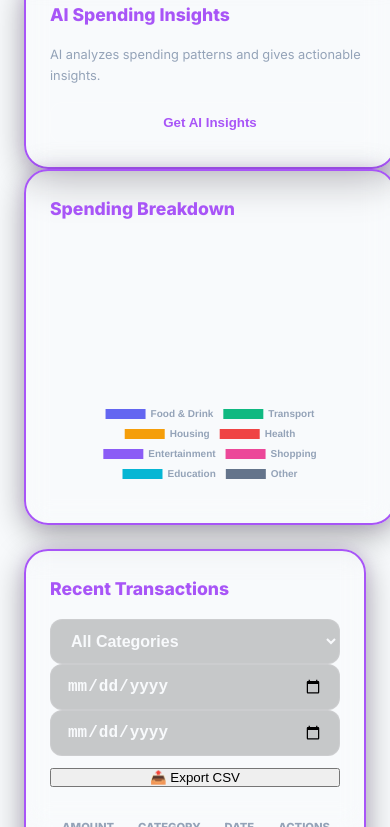
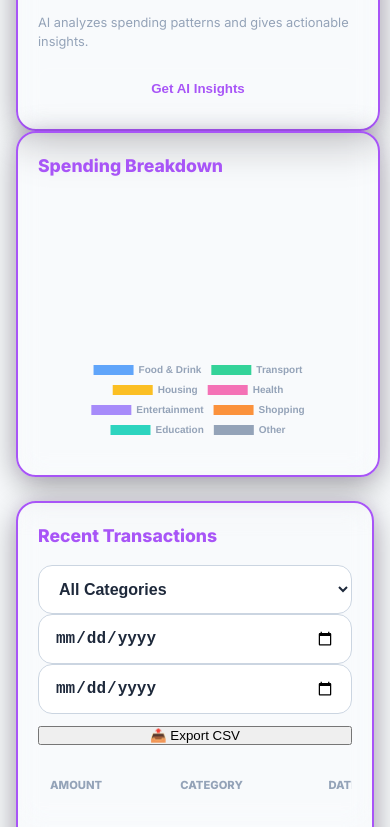
Before and after one commit to vartikajadon/ExpenseTracker-, a website: page index.html in a window 390 px wide. Shown: the part 1173-2000 px from the top of the page. Drawn offline with nearby package versions, Linux system fonts and the light colour scheme.

Commit message:
Implement Responsive UI Overhaul: Modular grid, mobile bottom-sheets, fluid typography, and professional polish

```diff
--- a/index.html
+++ b/index.html
@@ -156,7 +156,7 @@
                 <button id="download-csv" class="export-btn">📤 Export CSV</button>
             </div>
 
-            <div id="expense-list-container">
+            <div id="expense-list-container" style="overflow-x: auto; -webkit-overflow-scrolling: touch;">
                 <table id="expense-table" class="transaction-table">
                     <thead>
                         <tr>
@@ -168,9 +168,9 @@
                     </thead>
                     <tbody id="expense-list"></tbody>
                 </table>
-                <div id="empty-state" class="hidden">
-                    <p class="placeholder-text">No transactions found.</p>
-                </div>
+            </div>
+            <div id="empty-state" class="hidden">
+                <p class="placeholder-text" style="text-align: center; padding: 40px; color: var(--text-muted);">No transactions found.</p>
             </div>
         </section>
 
--- a/script.js
+++ b/script.js
@@ -50,8 +50,8 @@ document.addEventListener('DOMContentLoaded', () => {
     // --- Configuration ---
     const categories = ["Food & Drink", "Transport", "Housing", "Health", "Entertainment", "Shopping", "Education", "Other"];
     const categoryColors = [
-        '#6366f1', '#10b981', '#f59e0b', '#ef4444',
-        '#8b5cf6', '#ec4899', '#06b6d4', '#64748b'
+        '#60A5FA', '#34D399', '#FBBF24', '#F472B6',
+        '#A78BFA', '#fb923c', '#2dd4bf', '#94a3b8'
     ];
 
     const init = () => {
--- a/style.css
+++ b/style.css
@@ -11,14 +11,14 @@
                fixed radial-gradient(at 50% 0%, hsla(225,39%,30%,1) 0, transparent 50%),
                fixed radial-gradient(at 100% 0%, hsla(339,49%,30%,1) 0, transparent 50%);
 
-    --glass-bg: rgba(255, 255, 255, 0.05); /* Light glass */
+    --glass-bg: rgba(255, 255, 255, 0.05);
     --glass-border: rgba(255, 255, 255, 0.1);
     --glass-shadow: 0 8px 32px 0 rgba(0, 0, 0, 0.37);
 
     --text-main: #f8fafc;
     --text-muted: #94a3b8;
     --accent-color: #a855f7;
-    --card-radius: 24px;
+    --card-radius: 20px;
 }
 
 /* Dark mode overrides (Glass remains consistent but deeper) */
@@ -37,7 +37,7 @@ body {
     background: var(--bg-mesh);
     background-color: #0f172a;
     color: var(--text-main);
-    line-height: 1.6;
+    line-height: 1.5;
     overflow-x: hidden;
     min-height: 100vh;
 }
@@ -45,14 +45,14 @@ body {
 /* Light Mode Background Update */
 body:not(.dark-mode) {
     background: #f8fafc;
-    background-image: none; /* Remove dark mesh in light mode */
+    background-image: none;
     color: #1e293b;
 }
 
 .container {
     width: 100%;
     margin: 0 auto;
-    padding: 24px;
+    padding: clamp(16px, 4vw, 32px);
     max-width: 1400px;
     transition: padding 0.3s ease;
 }
@@ -85,13 +85,14 @@ body:not(.dark-mode) {
 }
 
 .total-amount {
-    font-size: clamp(2.5rem, 8vw, 4rem);
-    font-weight: 900;
+    font-size: clamp(2.5rem, 10vw, 4.5rem);
+    font-weight: 950;
     margin: -4px 0 0;
     background: linear-gradient(to bottom, #fff, #94a3b8);
     -webkit-background-clip: text;
     background-clip: text;
     -webkit-text-fill-color: transparent;
+    letter-spacing: -2px;
 }
 
 .theme-toggle-btn {
@@ -127,20 +128,20 @@ body:not(.dark-mode) {
 /* --- GLASS CARD SYSTEM --- */
 .card {
     background: var(--glass-bg);
-    backdrop-filter: blur(12px);
-    -webkit-backdrop-filter: blur(12px);
+    backdrop-filter: blur(14px);
+    -webkit-backdrop-filter: blur(14px);
     border-radius: var(--card-radius);
-    padding: 24px;
+    padding: clamp(20px, 3vw, 24px);
     box-shadow: var(--glass-shadow);
     border: 1px solid var(--glass-border);
-    height: fit-content;
+    height: auto;
     transition: transform 0.2s ease, background 0.3s ease, border-color 0.3s ease, box-shadow 0.3s ease;
 }
 
 /* Light Mode Card Highlight Update */
 body:not(.dark-mode) .card {
     border: 2px solid var(--accent-color);
-    box-shadow: 0 0 15px rgba(168, 85, 247, 0.15), var(--glass-shadow);
+    box-shadow: 0 0 15px rgba(168, 85, 247, 0.1), var(--glass-shadow);
 }
 
 .card:hover { transform: translateY(-4px); background: rgba(255, 255, 255, 0.08); }
@@ -182,11 +183,22 @@ body:not(.dark-mode) .card {
 .form-group label { display: block; margin-bottom: 6px; font-size: 0.7rem; font-weight: 700; color: var(--text-muted); text-transform: uppercase; }
 
 input, select {
-    width: 100%; padding: 12px 16px; border-radius: 12px;
+    width: 100%; padding: 14px 16px; border-radius: 14px;
     border: 1px solid var(--glass-border); background: rgba(0, 0, 0, 0.2);
     color: var(--text-main); font-size: 1rem; font-weight: 600; outline: none;
-    transition: border 0.3s ease;
+    transition: border 0.3s ease, background 0.3s ease, color 0.3s ease;
 }
+
+/* Light Mode Input Contrast Fix */
+body:not(.dark-mode) input,
+body:not(.dark-mode) select {
+    background: #ffffff;
+    color: #1e293b;
+    border: 1px solid #cbd5e1;
+}
+
+body:not(.dark-mode) input::placeholder { color: #94a3b8; }
+body:not(.dark-mode) select option { background: #ffffff; color: #1e293b; }
 
 input:focus, select:focus { border-color: var(--accent-color); }
 
@@ -204,12 +216,16 @@ input:focus, select:focus { border-color: var(--accent-color); }
     .control-row { display: flex; gap: 12px; }
 }
 
-.transaction-table { width: 100%; border-collapse: collapse; }
+.transaction-table { width: 100%; border-collapse: collapse; min-width: 500px; }
 .transaction-table th { text-align: left; padding: 12px; color: var(--text-muted); font-size: 0.7rem; font-weight: 800; text-transform: uppercase; border-bottom: 1px solid var(--glass-border); }
-.transaction-table td { padding: 14px 12px; font-size: 0.9rem; border-bottom: 1px solid var(--glass-border); }
+.transaction-table td { padding: 14px 12px; font-size: 0.9rem; border-bottom: 1px solid var(--glass-border); vertical-align: middle; }
 .amount-td { font-weight: 800; color: var(--text-main); }
+body:not(.dark-mode) .amount-td { color: #1e293b; }
 
-.action-btns { display: flex; gap: 10px; }
+.action-btns {
+    display: flex; justify-content: flex-end; align-items: center; gap: 12px;
+    min-width: 80px;
+}
 .edit-btn, .delete-btn {
     background: none; border: none; cursor: pointer; font-size: 1.1rem;
     padding: 6px; border-radius: 8px; transition: background 0.2s;
@@ -234,7 +250,13 @@ body:not(.dark-mode) .ai-card { border-left: 2px solid var(--accent-color); }
 
 /* MODAL */
 .modal { position: fixed; top: 0; left: 0; width: 100%; height: 100%; background: rgba(0,0,0,0.7); backdrop-filter: blur(10px); display: flex; justify-content: center; align-items: flex-end; z-index: 1000; }
-.modal-content { background: var(--glass-bg); backdrop-filter: blur(20px); border: 1px solid var(--glass-border); width: 100%; max-width: 500px; padding: 32px; border-radius: 32px 32px 0 0; }
+.modal-content { background: var(--glass-bg); backdrop-filter: blur(24px); border: 1px solid var(--glass-border); width: 100%; max-width: 500px; padding: 32px; border-radius: 32px 32px 0 0; }
+
+@media (min-width: 768px) {
+    .modal { align-items: center; }
+    .modal-content { border-radius: 32px; max-width: 450px; }
+}
+
 .hidden { display: none !important; }
 
 /* Mobile optimization */
```
